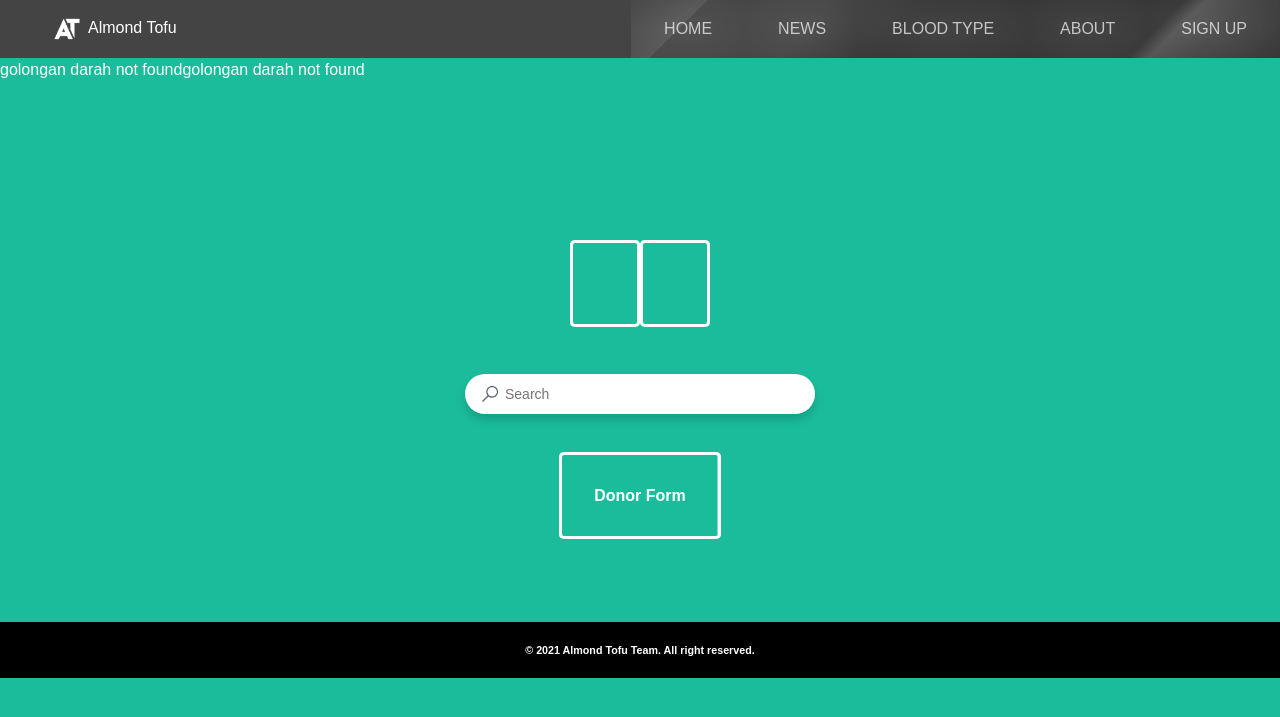
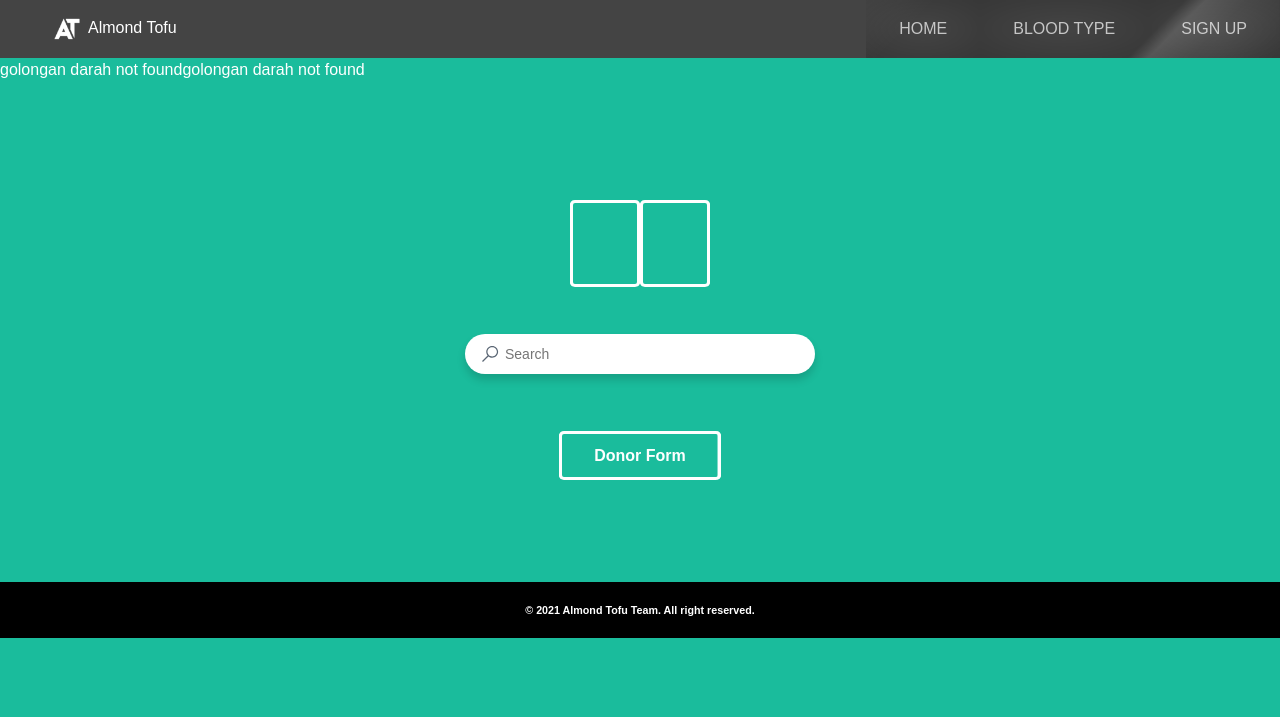
Before and after one commit to Nielioo/Covid19-Website-AlmondTofuTeam, a PHP site: page /hospital.php?bloodtype=1 in a window 1280 px wide. Shown: the top 717 px of the page. Run offline with PHP 8.4, Linux system fonts and the light colour scheme; data that the repository does not hold is empty.

Commit message:
Fix some

```diff
--- a/bloodtype.css
+++ b/bloodtype.css
@@ -83,5 +83,5 @@ a {
 
 
 .card_title:hover, .half:hover {
-  color: #68ff75;
+  color: black;
 }
--- a/hospital.css
+++ b/hospital.css
@@ -1,5 +1,9 @@
 .btn {
   padding: 2em;
+}
+
+.donor_btn {
+  padding: 0.8em 2em;
 }
 
 .search-box {
--- a/hospital.php
+++ b/hospital.php
@@ -51,7 +51,7 @@
 
     <div class="container">
         <section class="hero">
-            <h1><?= $bloodtype ?></h1>
+            <h1 class="hero_title"><?= $bloodtype ?></h1>
             <div class="hero_btn">
                 <a href="hospital.php?bloodtype=<?= getGolDarahID($bloodtype_plus) - 1 ?>" class="btn"><?= $bloodtype_plus ?></a>
                 <a href="hospital.php?bloodtype=<?= getGolDarahID($bloodtype_negative) - 1 ?>" class="btn"><?= $bloodtype_negative ?></a>
@@ -75,7 +75,7 @@
                 </svg>
             </div>
             <div class="hero_btn">
-                <a href="formdonor.php" class="btn">Donor Form</a>
+                <a href="formdonor.php" class="btn donor_btn">Donor Form</a>
             </div>
         </section>
 
--- a/index.css
+++ b/index.css
@@ -60,6 +60,11 @@ body {
   text-align: center;
   display: flex;
   flex-flow: column wrap;
+}
+
+.hero_title {
+  font-size: 3em;
+  margin: 0;
 }
 
 .hero_btn {
--- a/logreg.php
+++ b/logreg.php
@@ -7,7 +7,6 @@
     <meta name="viewport" content="width=device-width, initial-scale=1.0">
     <title>Document</title>
     <link rel="stylesheet" href="navigation_bar.css">
-    <link rel="stylesheet" href="index.css">
     <link rel="stylesheet" href="logreg.css">
 </head>
 
@@ -96,9 +95,7 @@
         </div>
     </div>
 
-    <?php
-    require_once("footer.html");
-    ?>
+    <h6 id="footer">© 2021 Almond Tofu Team. All right reserved.</h6>
 
     <script src="logreg.js"></script>
 
--- a/navigation_bar.css
+++ b/navigation_bar.css
@@ -6,6 +6,7 @@ ul {
   position: -webkit-sticky;
   position: sticky;
   top: 0;
+  z-index: 100;
 }
 
 li {
@@ -107,5 +108,4 @@ li a {
   color: white;
   text-decoration: none;
   padding: 0em 2em;
-  font-weight: 300;
 }
--- a/navigation_bar.html
+++ b/navigation_bar.html
@@ -1,8 +1,6 @@
 <ul class="btn-bar nav-dark">
   <li><a class="btn-glass" href="logreg.php">Sign Up</a></li>
-  <li><a class="btn-glass" href="">About</a></li>
   <li><a class="btn-glass" href="bloodtype.php">Blood Type</a></li>
-  <li><a class="btn-glass" href="">News</a></li>
   <li><a class="btn-glass" href="index.php">Home</a></li>
   <a class="logo_text left" href="index.php"><img src="assets/almond_tofu_logo.png" class="logo" />Almond Tofu</a>
 </ul>
--- a/navigation_bar_after.html
+++ b/navigation_bar_after.html
@@ -1,8 +1,6 @@
 <ul class="btn-bar nav-dark">
     <li><a class="btn-glass" href="logout.php">Log Out</a></li>
-    <li><a class="btn-glass" href="">About</a></li>
     <li><a class="btn-glass" href="bloodtype.php">Blood Type</a></li>
-    <li><a class="btn-glass" href="">News</a></li>
     <li><a class="btn-glass" href="index.php">Home</a></li>
     <a class="logo_text left" href="index.php"><img src="assets/almond_tofu_logo.png" class="logo" />Almond Tofu</a>
 </ul>
```
Also changed, not shown: logreg.css (+10 -3 lines). Lines whose indentation alone changed are shown as unchanged.
